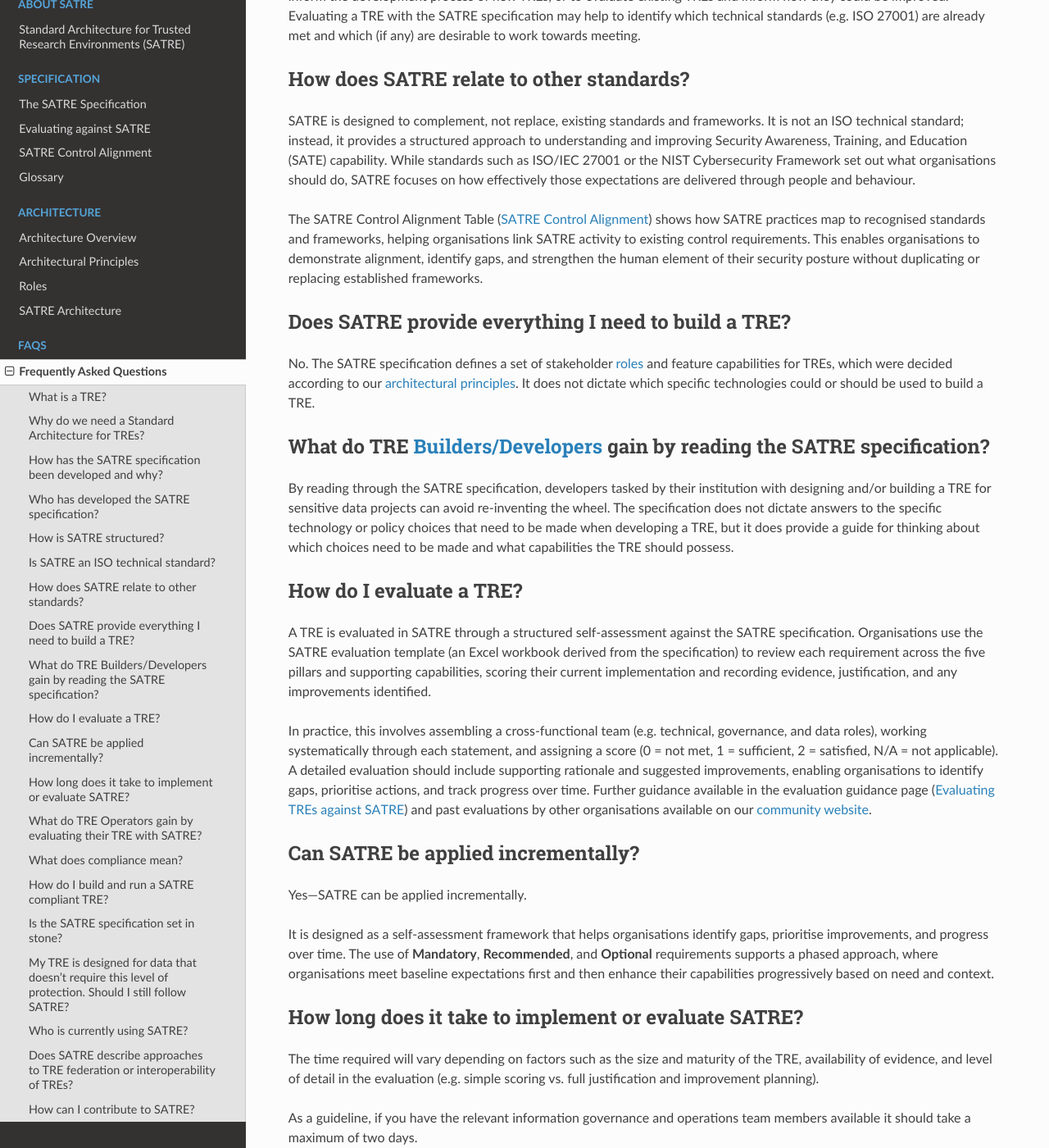
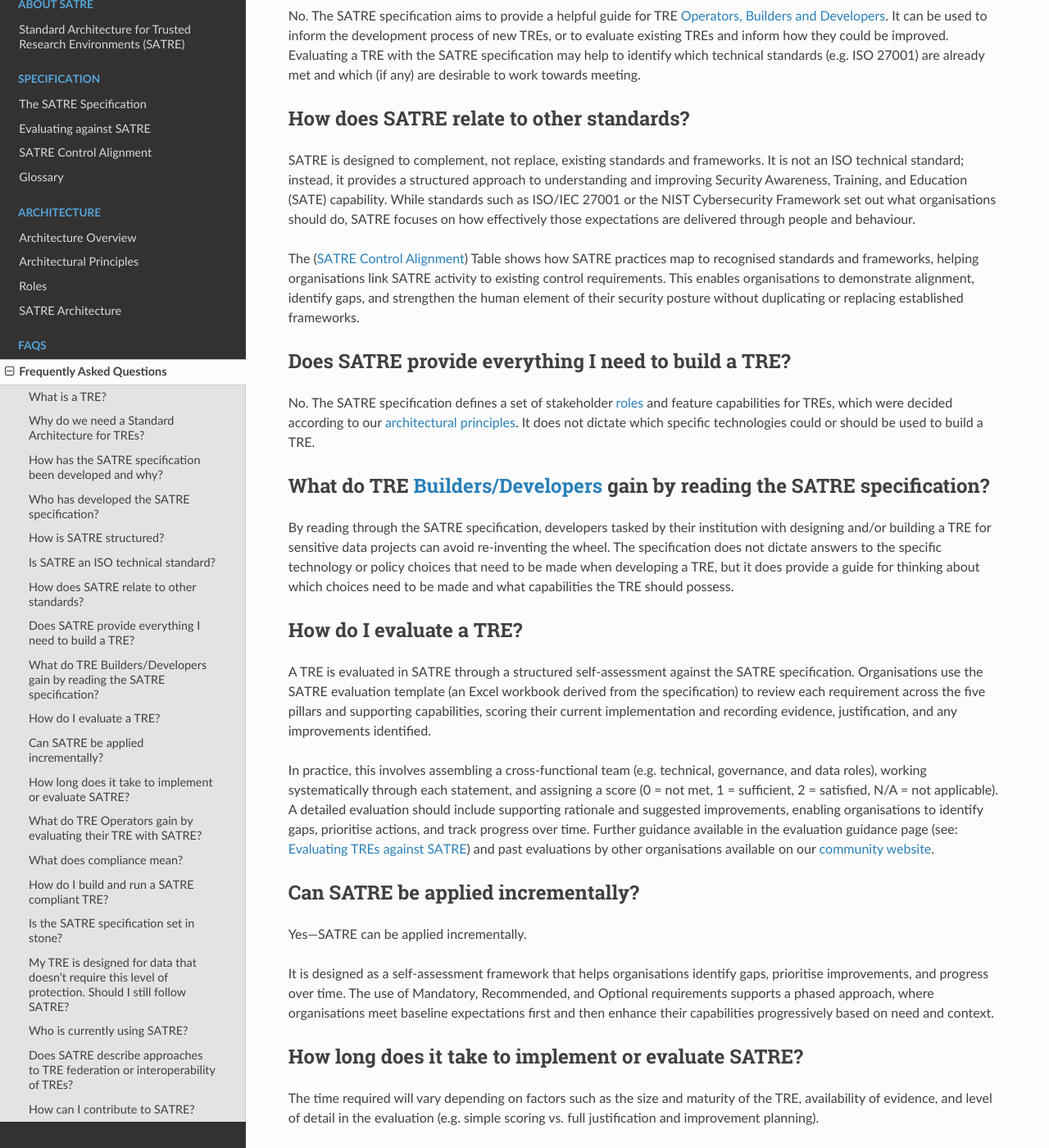
Before and after one commit to sa-tre/satre-specification, a Sphinx documentation site: the page built from docs/source/faqs.md, in a window 1280 px wide and 1400 px high, scrolled down 1928 px. Shown: the whole window at 82% size. Built offline with Sphinx 7.4.7 and the Read the Docs theme 3.1.0, drawn with Linux system fonts in a browser that asks for light colours; some of the changed text lies outside the part shown.

Commit message:
tidy up after docs rebuild

```diff
--- a/docs/source/faqs.md
+++ b/docs/source/faqs.md
@@ -48,6 +48,7 @@ See {ref}`what_is_satre` for more information.
 ## How has the SATRE specification been developed and why?
 
 SATRE has been developed as a community-led specification, bringing together knowledge, experience, and best practice from a wide range of organisations across the UK TRE community, including academia, healthcare, industry, and government. It was created through collaboration with over 60 organisations, public engagement, and ongoing feedback to ensure it reflects real‑world needs and practice.
+
 The specification was developed to address the lack of TRE‑specific guidance and to provide a consistent framework for designing, operating, and evaluating Trusted Research Environments. Its aim is to improve trust, interoperability, and efficiency by defining shared capabilities and enabling organisations to assess and enhance their TREs in a structured way.
 
 (who_developed)=
@@ -62,6 +63,7 @@ It is a community‑driven effort, involving contributions from over 60 organisa
 ## How is SATRE structured?
 
 SATRE is structured as a specification that defines the key capabilities required to design, build, and operate a TRE. It is organised around four core pillars—such as information governance, computing technology, and data management—supported by a set of capabilities and detailed statements that describe expected practices. Together, these provide a consistent way to understand how a TRE should function across all aspects of its operation.
+
 The specification is hierarchical: high-level principles and pillars are broken down into capabilities, which are then expressed as individual requirements (statements). These statements are classified (e.g. mandatory, recommended, optional) and used as the basis for evaluation, allowing organisations to assess implementation in a structured and comparable way.
 
 (is_standard)=
@@ -79,7 +81,7 @@ Evaluating a TRE with the SATRE specification may help to identify which technic
 
 SATRE is designed to complement, not replace, existing standards and frameworks. It is not an ISO technical standard; instead, it provides a structured approach to understanding and improving Security Awareness, Training, and Education (SATE) capability. While standards such as ISO/IEC 27001 or the NIST Cybersecurity Framework set out what organisations should do, SATRE focuses on how effectively those expectations are delivered through people and behaviour.
 
-The SATRE Control Alignment Table ({ref}`alignment`) shows how SATRE practices map to recognised standards and frameworks, helping organisations link SATRE activity to existing control requirements. This enables organisations to demonstrate alignment, identify gaps, and strengthen the human element of their security posture without duplicating or replacing established frameworks.
+The ({ref}`alignment`) Table shows how SATRE practices map to recognised standards and frameworks, helping organisations link SATRE activity to existing control requirements. This enables organisations to demonstrate alignment, identify gaps, and strengthen the human element of their security posture without duplicating or replacing established frameworks.
 
 (is_everything)=
 
@@ -102,7 +104,7 @@ The specification does not dictate answers to the specific technology or policy
 
 A TRE is evaluated in SATRE through a structured self‑assessment against the SATRE specification. Organisations use the SATRE evaluation template (an Excel workbook derived from the specification) to review each requirement across the five pillars and supporting capabilities, scoring their current implementation and recording evidence, justification, and any improvements identified.
 
-In practice, this involves assembling a cross‑functional team (e.g. technical, governance, and data roles), working systematically through each statement, and assigning a score (0 = not met, 1 = sufficient, 2 = satisfied, N/A = not applicable). A detailed evaluation should include supporting rationale and suggested improvements, enabling organisations to identify gaps, prioritise actions, and track progress over time. Further guidance available in the evaluation guidance page ({ref}`evaluation`) and past evaluations by other organisations available on our [community website](https://satre.uktre.org/en/evaluations/).
+In practice, this involves assembling a cross‑functional team (e.g. technical, governance, and data roles), working systematically through each statement, and assigning a score (0 = not met, 1 = sufficient, 2 = satisfied, N/A = not applicable). A detailed evaluation should include supporting rationale and suggested improvements, enabling organisations to identify gaps, prioritise actions, and track progress over time. Further guidance available in the evaluation guidance page (see: {ref}`evaluation`) and past evaluations by other organisations available on our [community website](https://satre.uktre.org/en/evaluations/).
 
 (evaluate_incr)=
 
@@ -110,7 +112,7 @@ In practice, this involves assembling a cross‑functional team (e.g. technical,
 
 Yes—SATRE can be applied incrementally.
 
-It is designed as a self‑assessment framework that helps organisations identify gaps, prioritise improvements, and progress over time. The use of **Mandatory**, **Recommended**, and **Optional** requirements supports a phased approach, where organisations meet baseline expectations first and then enhance their capabilities progressively based on need and context.
+It is designed as a self‑assessment framework that helps organisations identify gaps, prioritise improvements, and progress over time. The use of Mandatory, Recommended, and Optional requirements supports a phased approach, where organisations meet baseline expectations first and then enhance their capabilities progressively based on need and context.
 
 (how_long)=
 
@@ -185,4 +187,4 @@ As of v2.0, SATRE includes a Federation Pillar which provides a framework for es
 
 You can contribute to SATRE by engaging with the community and helping to improve the specification. This includes providing feedback, sharing your organisation’s evaluations, raising issues or suggestions via the [SATRE GitHub repositories](https://github.com/sa-tre/satre-specification), and participating in community discussions and events.
 
-SATRE is community-led, so contributions from TRE operators, developers, and users are actively encouraged to help refine and evolve the framework over time. Our [community website](https://satre.uktre.org/en/evaluations/) has a list of resources for following our project and connecting with us.
+SATRE is community-led, so contributions from TRE operators, developers, and users are actively encouraged to help refine and evolve the framework over time. Our [community website](https://satre.uktre.org/en/) has a list of resources for following our project and connecting with us.
```
